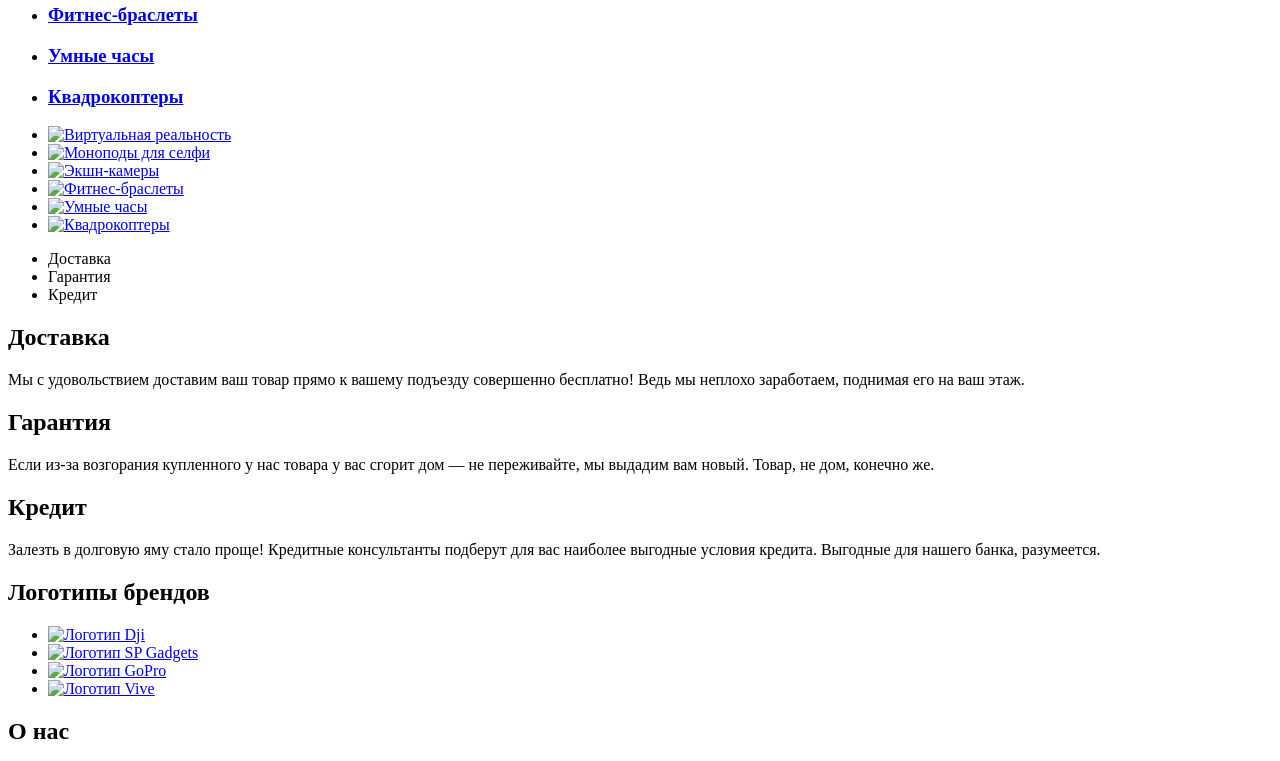
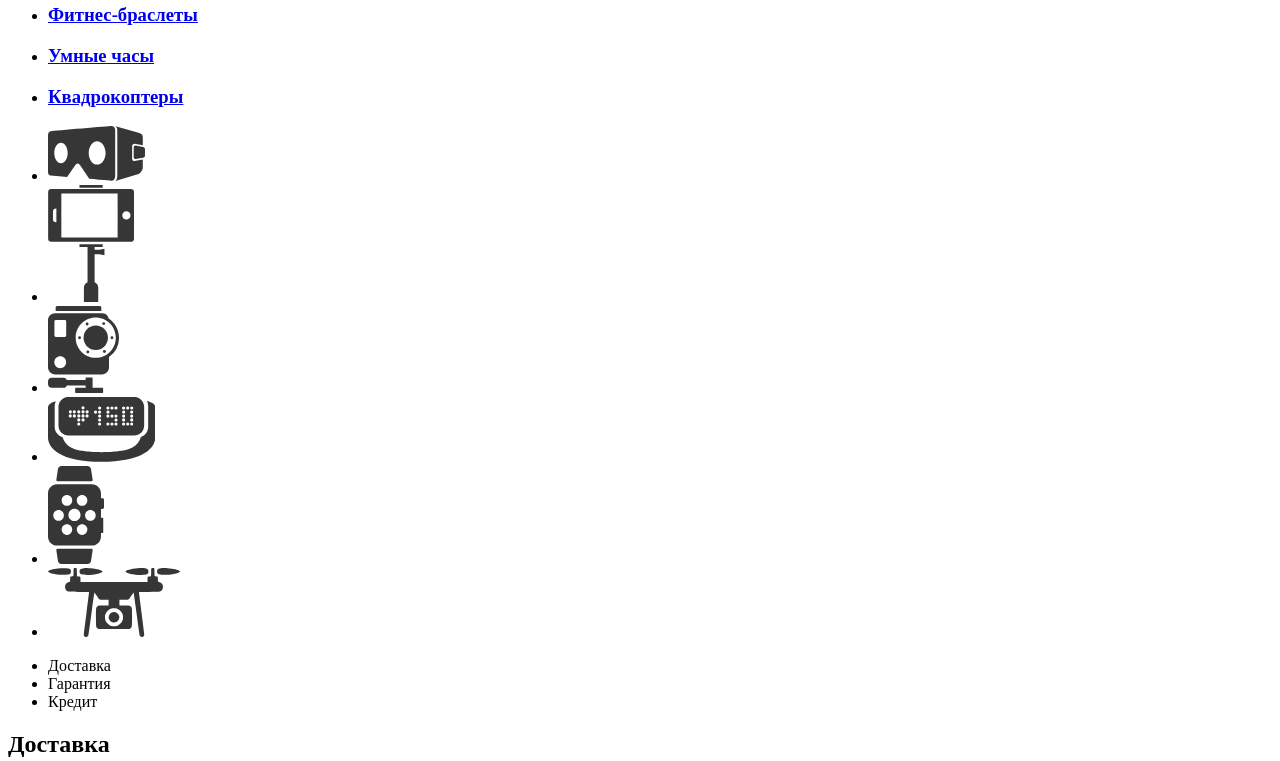
Before and after one commit to HelenMoskovskaya/572193-device, a plain HTML site: page index.html in a window 1280 px wide. Shown: the part 1500-2261 px from the top of the page. Drawn offline with Linux system fonts and the light colour scheme.

Commit message:
завершение разметки-2

```diff
--- a/index.html
+++ b/index.html
@@ -7,9 +7,8 @@
 <body>
   <header class="main-header">
     <nav class="secondary-navigation">
-      <a class="main-header-logo">
-        <img src="logo.png" alt="Логотип Device">
-      </a>
+      <div class="main-logo">DEVICE</div>
+        <a class="main-header-logo"></a>
       <form action="https://echo.device.ru" method="get">
         <label for="search-field"></label>
         <input type="search" name="search" id="search-field" placeholder="Поиск по сайту">
@@ -128,28 +127,28 @@
       <ul>
         <li>
           <a href="catalog.html">
-            <img src="popular-1.png" alt="Виртуальная реальность"></a>
+            <img src="img/popular-1.svg" alt="Виртуальная реальность"></a>
         </li>
         <li>
           <a href="catalog.html">
-            <img src="popular-monopods-for-selfies.png" alt="Моноподы для
+            <img src="img/popular-2.svg" alt="Моноподы для
               селфи"></a>
         </li>
         <li>
           <a href="catalog.html">
-            <img src="popular-action-cameras.png" alt="Экшн-камеры"></a>
+            <img src="img/popular-3.svg" alt="Экшн-камеры"></a>
         </li>
         <li>
           <a href="catalog.html">
-            <img src="popular-fitnes-braselets.png" alt="Фитнес-браслеты"></a>
+            <img src="img/popular-4.svg" alt="Фитнес-браслеты"></a>
         </li>
         <li>
           <a href="catalog.html">
-            <img src="popular-smart-watch.png" alt="Умные часы"></a>
+            <img src="img/popular-5.svg" alt="Умные часы"></a>
         </li>
         <li>
           <a href="catalog.html">
-            <img src="popular-quadrocopters.png" alt="Квадрокоптеры"></a>
+            <img src="img/poppular-6.svg" alt="Квадрокоптеры"></a>
         </li>
       </ul>
     </section>
@@ -180,19 +179,19 @@
       <ul>
         <li>
           <a href="catalog.html">
-            <img src="logo-brends-1.jpg" alt="Логотип Dji"></a>
+            <img src="img/logo-1.jpg" alt="Логотип Dji"></a>
         </li>
         <li>
           <a href="catalog.html">
-            <img src="logo-brends-2.jpg" alt="Логотип SP Gadgets"></a>
+            <img src="img/logo-2.jpg" alt="Логотип SP Gadgets"></a>
         </li>
         <li>
           <a href="catalog.html">
-            <img src="logo-brends-3.jpg" alt="Логотип GoPro"></a>
+            <img src="img/logo-3.jpg" alt="Логотип GoPro"></a>
         </li>
         <li>
           <a href="catalog.html">
-            <img src="logo-brends-4.jpg" alt="Логотип Vive"></a>
+            <img src="img/logo-4.jpg" alt="Логотип Vive"></a>
         </li>
       </ul>
     </section>
@@ -240,8 +239,7 @@
   </main>
 
   <footer class="main-footer">
-    <img src="img/index-logo.svg" width="170" height="40"
-         alt="Логотип Device">
+    <div class="main-logo">DEVICE</div>
     <p>г. Москва, ул. Строителей, 15</p>
     <ul class="footer-services">
       <li><a href="services.html">Доставка</a></li>
```
Also changed, not shown: catalog.html (+6 -10 lines).
